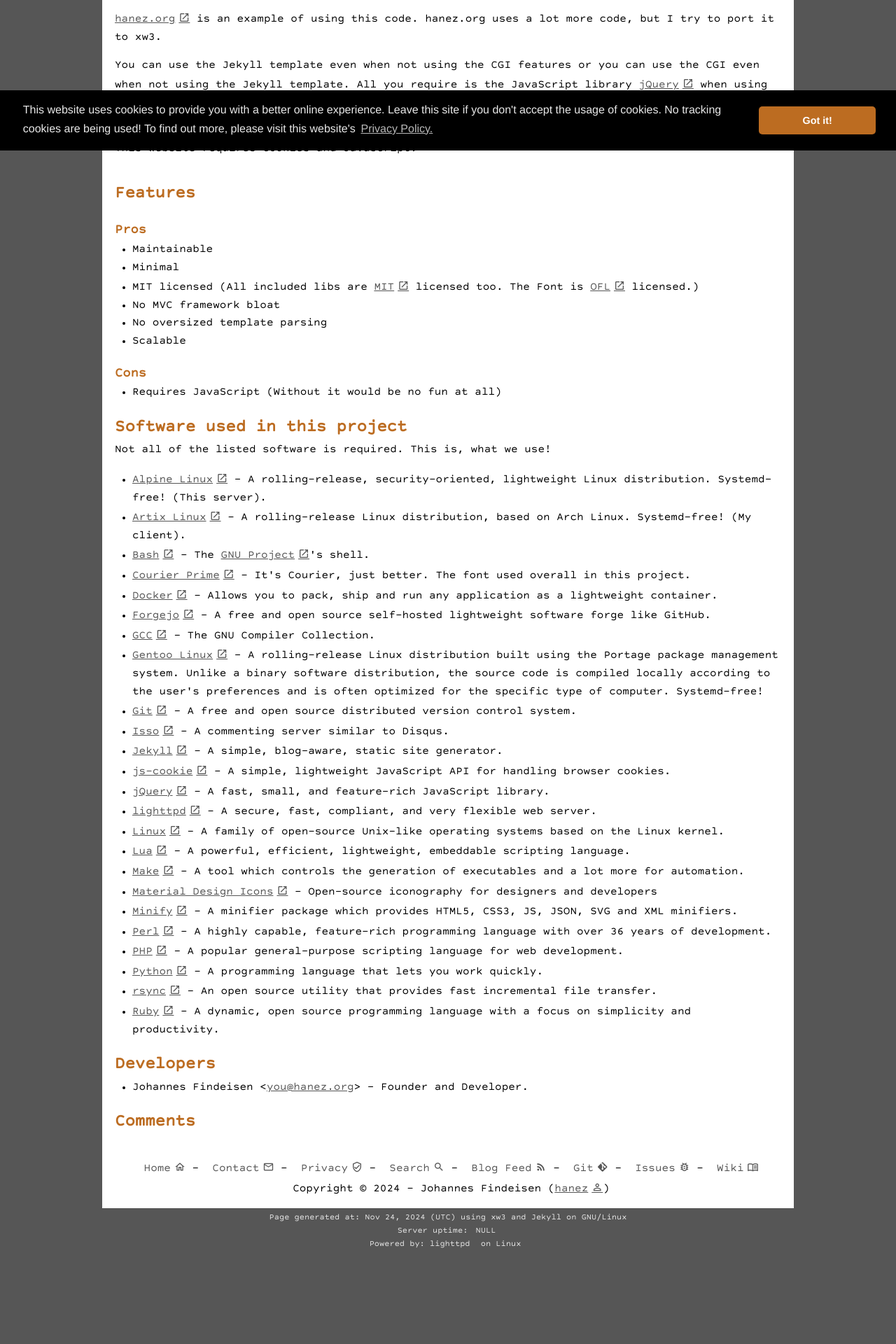
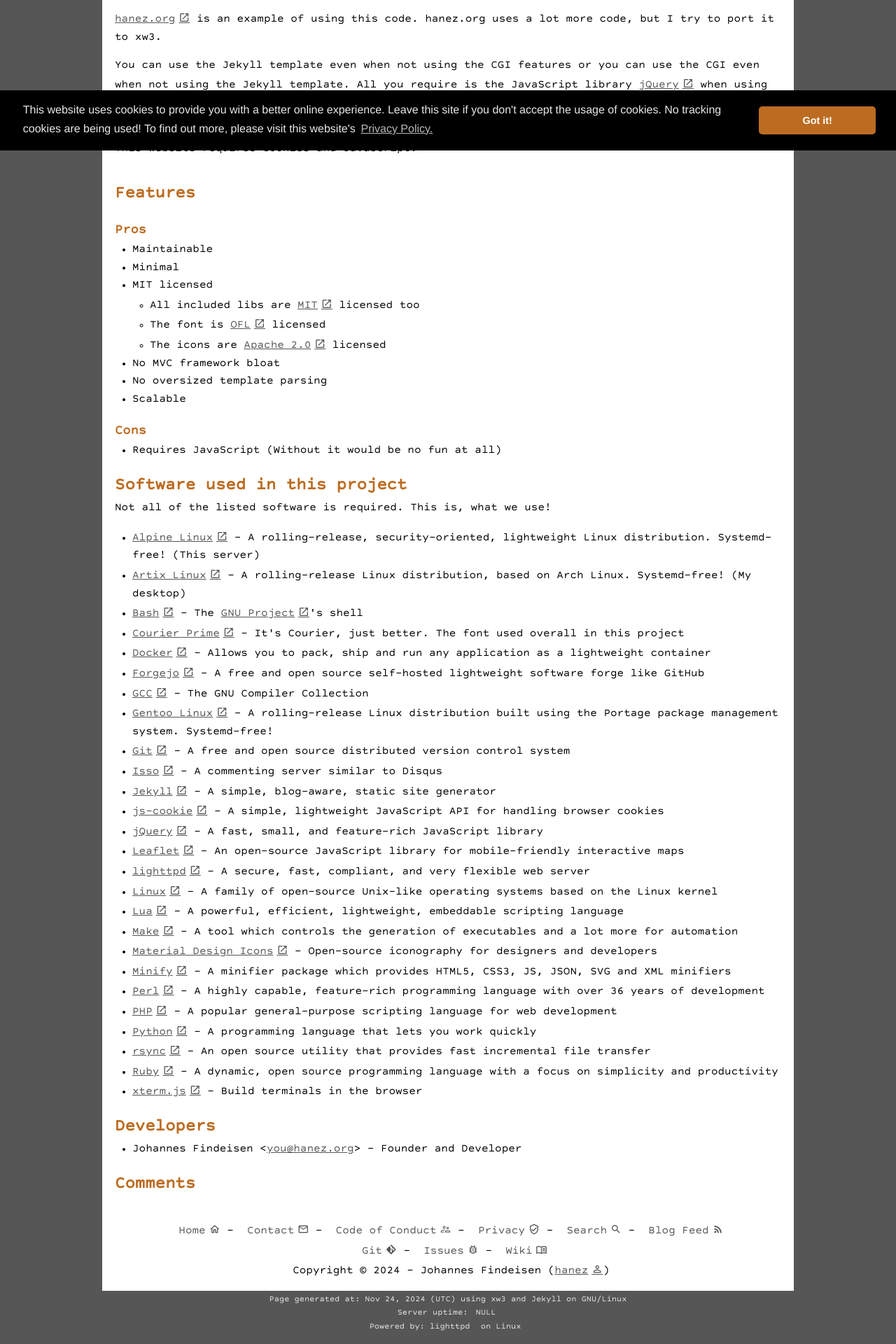
Before and after one commit to hanez/xw3, a Jekyll site: the page built from about/about.html, in a window 1280 px wide. Shown: the part 685-2605 px from the top of the page at 70% size. Built offline with Jekyll 4.4.1, drawn with Linux system fonts in a browser that asks for light colours; comment, search, counter and statistics services are not loaded; before the commit the page ends 2487 px from its top, so only the background shows below that.

Commit message:
Added code-of conduct to pages and some small fixes.

```diff
--- a/_includes/footer.html
+++ b/_includes/footer.html
@@ -1,13 +1,16 @@
 <footer class="site-footer">
   <div class="wrapper">
     <div class="footer-col-wrapper">
-      <!--<p style="text-align:center;">{% if site.git %}Source: <a href="{{ site.git }}{{ site.branch }}{{ page.path }}" target="_blank">{{ site.git }}{{ site.branch }}{{ page.path }}</a>{% endif %}</p>-->
+      <!--<p style="text-align:center;">{% if site.git %}Source: <a href="{{ site.git }}{{ site.branch }}{{ page.path }}" class="git" target="_blank">{{ site.git }}{{ site.branch }}{{ page.path }}</a>{% endif %}</p>-->
       <ul style="list-style:none;margin-left:0px;text-align:center;">
         <li style="display:inline;"><a href="/" style="text-decoration:none;" title="Home" class="home">Home</a>&nbsp;-</li>
         <li style="display:inline;">&nbsp;<a href="/contact/" style="text-decoration:none;" title="Contact" class="mail">Contact</a>&nbsp;-</li>
+        <li style="display:inline;">&nbsp;<a href="/community/code-of-conduct/" style="text-decoration:none;" title="Code of Conduct" class="community">Code of Conduct</a>&nbsp;-</li>
         <li style="display:inline;">&nbsp;<a href="/privacy/" style="text-decoration:none;" title="Privacy" class="privacy">Privacy</a>&nbsp;-</li>
         <li style="display:inline;">&nbsp;<a href="/search/" style="text-decoration:none;" title="Search" class="search">Search</a>&nbsp;-</li>
-        <li style="display:inline;">&nbsp;<a href="/blog/feed/" style="text-decoration:none;" title="Blog Feed" class="rss">Blog Feed</a>&nbsp;-</li>
+        <li style="display:inline;">&nbsp;<a href="/blog/feed/" style="text-decoration:none;" title="Blog Feed" class="rss">Blog Feed</a></li>
+      </ul>
+      <ul style="list-style:none;margin-left:0px;text-align:center;">
         <li style="display:inline;">&nbsp;<a href="{{ site.git }}" style="text-decoration:none;" title="Git" target="_blank" class="git">Git</a>&nbsp;-</li>
         <li style="display:inline;">&nbsp;<a href="{{ site.git }}issues" style="text-decoration:none;" title="Issues" target="_blank" class="bug">Issues</a>&nbsp;-</li>
         <li style="display:inline;">&nbsp;<a href="{{ site.git }}wiki" style="text-decoration:none;" title="Wiki" target="_blank" class="wiki">Wiki</a></li>
--- a/_sass/_layout.scss
+++ b/_sass/_layout.scss
@@ -256,6 +256,14 @@
   color: $brand-color;
   text-decoration: none;
 }
+
+a.community::after {
+  content: "\F112D";
+  font-family: "MDI";
+  padding-left: 5px;
+  color: $brand-color;
+  text-decoration: none;
+}F112D
 
 a.cube::after {
   content: "\F01A7";
--- a/about/about.html
+++ b/about/about.html
@@ -31,7 +31,12 @@
 <ul>
   <li>Maintainable</li>
   <li>Minimal</li>
-  <li>MIT licensed (All included libs are <a href="https://opensource.org/license/MIT" class="ext" target="_blank">MIT</a> licensed too. The Font is <a href="https://openfontlicense.org/" class="ext" target="_blank">OFL</a> licensed.)</li>
+  <li>MIT licensed
+  <ul>
+    <li>All included libs are <a href="https://opensource.org/license/MIT" class="ext" target="_blank">MIT</a> licensed too</li>
+    <li>The font is <a href="https://openfontlicense.org/" class="ext" target="_blank">OFL</a> licensed</li>
+    <li>The icons are <a href="https://www.apache.org/licenses/LICENSE-2.0"  class="ext" target="_blank">Apache 2.0</a> licensed</li>
+  </ul>
   <li>No MVC framework bloat</li>
   <li>No oversized template parsing</li>
   <li>Scalable</li>
@@ -48,36 +53,38 @@
 <p>Not all of the listed software is required. This is, what we use!</p>
 
 <ul>
-  <li><a href="https://alpinelinux.org/" class="ext" target="_blank">Alpine Linux</a> - A rolling-release, security-oriented, lightweight Linux distribution. Systemd-free! (This server).</li>
-  <li><a href="https://artixlinux.org/" class="ext" target="_blank">Artix Linux</a> - A rolling-release Linux distribution, based on Arch Linux. Systemd-free! (My client).</li>
-  <li><a href="https://www.gnu.org/software/bash/" class="ext" target="_blank">Bash</a> - The <a href="https://www.gnu.org/" class="ext" target="_blank">GNU Project</a>'s shell.</li>
-  <li><a href="https://quoteunquoteapps.com/courierprime/" class="ext" target="_blank">Courier Prime</a> - It's Courier, just better. The font used overall in this project.</li>
-  <li><a href="https://www.docker.com/" class="ext" target="_blank">Docker</a> - Allows you to pack, ship and run any application as a lightweight container.</li>
-  <li><a href="https://forgejo.org/" class="ext" target="_blank">Forgejo</a> - A free and open source self-hosted lightweight software forge like GitHub.</li>
-  <li><a href="https://gcc.gnu.org/" class="ext" target="_blank">GCC</a> - The GNU Compiler Collection.</li>
-  <li><a href="https://www.gentoo.org/" class="ext" target="_blank">Gentoo Linux</a> - A rolling-release Linux distribution built using the Portage package management system. Unlike a binary software distribution, the source code is compiled locally according to the user's preferences and is often optimized for the specific type of computer. Systemd-free!</li>
-  <li><a href="https://git-scm.com/" class="ext" target="_blank">Git</a> - A free and open source distributed version control system.</li>
-  <li><a href="https://isso-comments.de/" class="ext" target="_blank">Isso</a> - A commenting server similar to Disqus.</li>
-  <li><a href="https://jekyllrb.com/" class="ext" target="_blank">Jekyll</a> - A simple, blog-aware, static site generator.</li>
-  <li><a href="https://github.com/js-cookie/js-cookie" class="ext" target="_blank">js-cookie</a> - A simple, lightweight JavaScript API for handling browser cookies.</li>
-  <li><a href="https://jquery.com/" class="ext" target="_blank">jQuery</a> - A fast, small, and feature-rich JavaScript library.</li>
-  <li><a href="https://www.lighttpd.net/" class="ext" target="_blank">lighttpd</a> - A secure, fast, compliant, and very flexible web server.</li>
-  <li><a href="https://kernel.org/" class="ext" target="_blank">Linux</a> - A family of open-source Unix-like operating systems based on the Linux kernel.</li>
-  <li><a href="https://www.lua.org/" class="ext" target="_blank">Lua</a> - A powerful, efficient, lightweight, embeddable scripting language.</li>
-  <li><a href="https://www.gnu.org/software/make/" class="ext" target="_blank">Make</a> - A tool which controls the generation of executables and a lot more for automation.</li>
+  <li><a href="https://alpinelinux.org/" class="ext" target="_blank">Alpine Linux</a> - A rolling-release, security-oriented, lightweight Linux distribution. Systemd-free! (This server)</li>
+  <li><a href="https://artixlinux.org/" class="ext" target="_blank">Artix Linux</a> - A rolling-release Linux distribution, based on Arch Linux. Systemd-free! (My desktop)</li>
+  <li><a href="https://www.gnu.org/software/bash/" class="ext" target="_blank">Bash</a> - The <a href="https://www.gnu.org/" class="ext" target="_blank">GNU Project</a>'s shell</li>
+  <li><a href="https://quoteunquoteapps.com/courierprime/" class="ext" target="_blank">Courier Prime</a> - It's Courier, just better. The font used overall in this project</li>
+  <li><a href="https://www.docker.com/" class="ext" target="_blank">Docker</a> - Allows you to pack, ship and run any application as a lightweight container</li>
+  <li><a href="https://forgejo.org/" class="ext" target="_blank">Forgejo</a> - A free and open source self-hosted lightweight software forge like GitHub</li>
+  <li><a href="https://gcc.gnu.org/" class="ext" target="_blank">GCC</a> - The GNU Compiler Collection</li>
+  <li><a href="https://www.gentoo.org/" class="ext" target="_blank">Gentoo Linux</a> - A rolling-release Linux distribution built using the Portage package management system. Systemd-free!</li>
+  <li><a href="https://git-scm.com/" class="ext" target="_blank">Git</a> - A free and open source distributed version control system</li>
+  <li><a href="https://isso-comments.de/" class="ext" target="_blank">Isso</a> - A commenting server similar to Disqus</li>
+  <li><a href="https://jekyllrb.com/" class="ext" target="_blank">Jekyll</a> - A simple, blog-aware, static site generator</li>
+  <li><a href="https://github.com/js-cookie/js-cookie" class="ext" target="_blank">js-cookie</a> - A simple, lightweight JavaScript API for handling browser cookies</li>
+  <li><a href="https://jquery.com/" class="ext" target="_blank">jQuery</a> - A fast, small, and feature-rich JavaScript library</li>
+  <li><a href="https://leafletjs.com/" class="ext" target="_blank">Leaflet</a> - An open-source JavaScript library for mobile-friendly interactive maps</li>
+  <li><a href="https://www.lighttpd.net/" class="ext" target="_blank">lighttpd</a> - A secure, fast, compliant, and very flexible web server</li>
+  <li><a href="https://kernel.org/" class="ext" target="_blank">Linux</a> - A family of open-source Unix-like operating systems based on the Linux kernel</li>
+  <li><a href="https://www.lua.org/" class="ext" target="_blank">Lua</a> - A powerful, efficient, lightweight, embeddable scripting language</li>
+  <li><a href="https://www.gnu.org/software/make/" class="ext" target="_blank">Make</a> - A tool which controls the generation of executables and a lot more for automation</li>
   <li><a href="https://pictogrammers.com/library/mdi/" class="ext" target="_blank">Material Design Icons</a> - Open-source iconography for designers and developers</li>
-  <li><a href="https://github.com/tdewolff/minify" class="ext" target="_blank">Minify</a> - A minifier package which provides HTML5, CSS3, JS, JSON, SVG and XML minifiers.</li>
-  <li><a href="https://www.perl.org/" class="ext" target="_blank">Perl</a> - A highly capable, feature-rich programming language with over 36 years of development.</li>
-  <li><a href="https://www.php.net/" class="ext" target="_blank">PHP</a> - A popular general-purpose scripting language for web development.</li>
-  <li><a href="https://www.python.org/" class="ext" target="_blank">Python</a> - A programming language that lets you work quickly.</li>
-  <li><a href="https://rsync.samba.org/" class="ext" target="_blank">rsync</a> - An open source utility that provides fast incremental file transfer.</li>
-  <li><a href="https://www.ruby-lang.org/en/" class="ext" target="_blank">Ruby</a> - A dynamic, open source programming language with a focus on simplicity and productivity.</li>
+  <li><a href="https://github.com/tdewolff/minify" class="ext" target="_blank">Minify</a> - A minifier package which provides HTML5, CSS3, JS, JSON, SVG and XML minifiers</li>
+  <li><a href="https://www.perl.org/" class="ext" target="_blank">Perl</a> - A highly capable, feature-rich programming language with over 36 years of development</li>
+  <li><a href="https://www.php.net/" class="ext" target="_blank">PHP</a> - A popular general-purpose scripting language for web development</li>
+  <li><a href="https://www.python.org/" class="ext" target="_blank">Python</a> - A programming language that lets you work quickly</li>
+  <li><a href="https://rsync.samba.org/" class="ext" target="_blank">rsync</a> - An open source utility that provides fast incremental file transfer</li>
+  <li><a href="https://www.ruby-lang.org/en/" class="ext" target="_blank">Ruby</a> - A dynamic, open source programming language with a focus on simplicity and productivity</li>
+  <li><a href="https://xtermjs.org/" class="ext" target="_blank">xterm.js</a> - Build terminals in the browser</li>
 </ul>
 
 <h2>Developers</h2>
 
 <ul>
-  <li>Johannes Findeisen &lt;<a href="mailto:you@hanez.org">you@hanez.org</a>&gt; - Founder and Developer.</li>
+  <li>Johannes Findeisen &lt;<a href="mailto:you@hanez.org">you@hanez.org</a>&gt; - Founder and Developer</li>
 </ul>
 
 <!--<p>Some help from friends in real life and IRC.</p>-->
--- a/community/community.html
+++ b/community/community.html
@@ -7,6 +7,10 @@
 subtitle: The place to contact the xw3 community.
 permalink: /community/
 ---
+
+<h2>Important</h2>
+
+<p>Please read the <a href="/community/code-of-conduct/">Code of Conduct</a> before participating in xw3 community discussions.</p>
 
 <h2>IRC</h2>
 
```
Also changed, not shown: community/code-of-conduct/code-of-conduct.md (added, +142 -0 lines).
